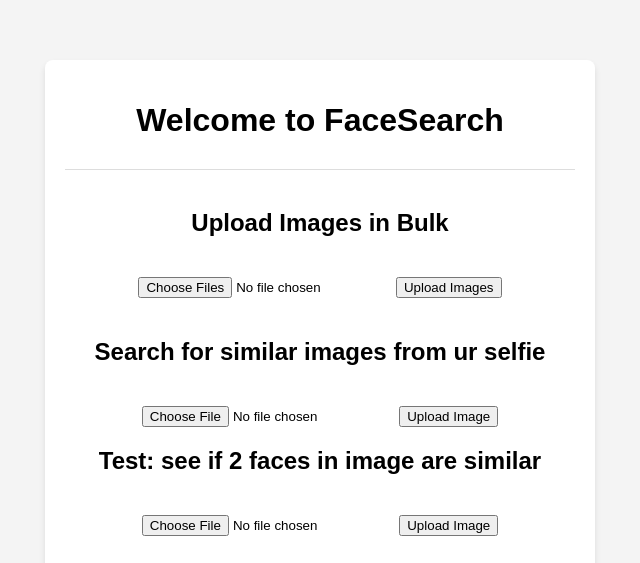
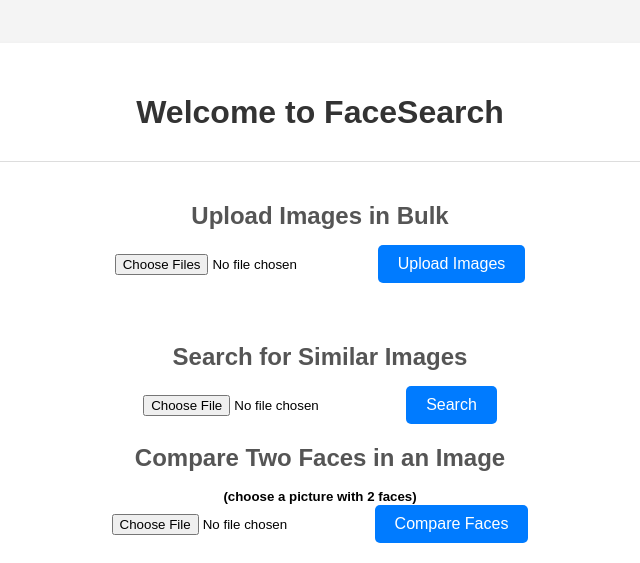
Before and after one commit to ahmedmsayeem/Face_Search, a Flask app: page / in a window 1280 px wide. Shown: the top 563 px of the page, without its empty margins (320-960 px from the left). Run offline with Flask 3, Linux system fonts and the light colour scheme.

Commit message:
refac html

```diff
--- a/templates/index.html
+++ b/templates/index.html
@@ -9,7 +9,7 @@
             display: flex;
             justify-content: center;
             align-items: center;
-            height: 100vh;
+            min-height: 100vh;
             margin: 0;
             font-family: Arial, sans-serif;
             background-color: #f4f4f4;
@@ -17,12 +17,40 @@
         .container {
             text-align: center;
             background: #fff;
-            padding: 20px;
-            border-radius: 8px;
+            padding: 30px;
+            border-radius: 10px;
             box-shadow: 0 4px 6px rgba(0, 0, 0, 0.1);
+            max-width: 800px;
+            width: 100%;
+        }
+        h1 {
+            font-size: 2rem;
+            margin-bottom: 20px;
+            color: #333;
+        }
+        h2 {
+            font-size: 1.5rem;
+            margin-bottom: 15px;
+            color: #555;
+        }
+        form {
+            margin-bottom: 20px;
+            display: flex;
+            align-items: center; /* Align items vertically */
+            justify-content: center; /* Center the input and button */
+            gap: 10px; /* Add spacing between input and button */
         }
         .upload-btn {
-            margin-top: 20px;
+            padding: 10px 20px;
+            font-size: 1rem;
+            color: #fff;
+            background-color: #007bff;
+            border: none;
+            border-radius: 5px;
+            cursor: pointer;
+        }
+        .upload-btn:hover {
+            background-color: #0056b3;
         }
         .multi-upload-section {
             margin-top: 30px;
@@ -33,7 +61,7 @@
             margin-top: 30px;
             display: flex;
             flex-wrap: wrap;
-            gap: 10px;
+            gap: 15px;
             justify-content: center;
         }
         .image-gallery img {
@@ -43,11 +71,15 @@
             border-radius: 8px;
             box-shadow: 0 2px 4px rgba(0, 0, 0, 0.1);
         }
+        input[type="file"] {
+            flex: 0; /* Prevent input from stretching */
+        }
     </style>
 </head>
 <body>
     <div class="container">
         <h1>Welcome to FaceSearch</h1>
+
         <div class="multi-upload-section">
             <h2>Upload Images in Bulk</h2>
             <form action="/upload-multiple" method="post" enctype="multipart/form-data">
@@ -56,22 +88,23 @@
             </form>
         </div>
 
-
         <div>
-            <h2>Search for similar images from ur selfie</h2>
+            <h2>Search for Similar Images</h2>
             <form action="/find-similar" method="post" enctype="multipart/form-data">
                 <input type="file" name="image" accept="image/*">
-                <button type="submit" class="upload-btn">Upload Image</button>
+                <button type="submit" class="upload-btn">Search</button>
             </form>
-
         </div>
 
         <div>
-            <h2>Test: see if 2 faces in image are similar</h2>
+            <h2>Compare Two Faces in an Image  </h2>
+            <h5 style="display: inline;">(choose a picture with 2 faces)</h5>
+
             <form action="/upload" method="post" enctype="multipart/form-data">
                 <input type="file" name="image" accept="image/*">
-                <button type="submit" class="upload-btn">Upload Image</button>
+                <button type="submit" class="upload-btn">Compare Faces</button>
             </form>
+
         </div>
 
         <div class="image-gallery">
@@ -82,7 +115,6 @@
                 {% endfor %}
             </div>
         </div>
-
     </div>
 </body>
 </html>
```
